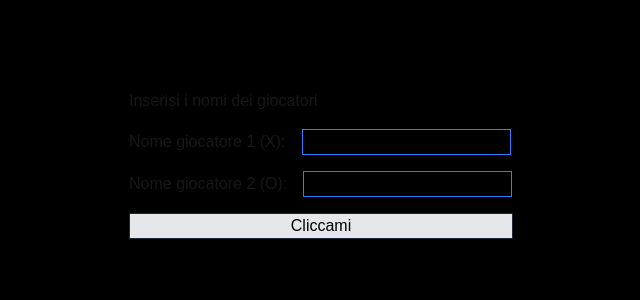
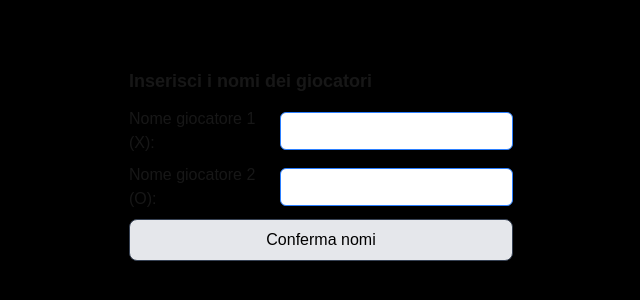
Before and after one commit to emanueleberti2008-lab/Tic-Tac-Toe, a Next.js app: page / in a window 1280 px wide. Shown: the part 236-536 px from the top of the page, without its empty margins (319-959 px from the left). Built offline with nearby package versions, Linux system fonts and the light colour scheme.

Commit message:
feat:style

```diff
--- a/app/components/board-size-picker.tsx
+++ b/app/components/board-size-picker.tsx
@@ -1,22 +1,35 @@
 import { boardSizes, BoardSize } from "../types/board-size";
 import { Button } from "./button";
+import { useState } from "react";
 
 type Props = {
   onSizeSelected: (data: { size: BoardSize }) => void;
 };
 
 export function BoardSizePicker(props: Props) {
+  const [submitted, setSubmitted] = useState(false);
+
   function handleSubmit(formData: FormData) {
     const size = Number(formData.get("size")) as BoardSize;
+    setSubmitted(true);
     props.onSizeSelected({ size });
   }
 
   return (
-    <form action={handleSubmit} className="flex flex-col items-center gap-4">
-      <h1>Scegli la grandezza della tavola da gioco</h1>
-      <p>
+    <form
+      action={handleSubmit}
+      className="flex flex-col items-center gap-2 p-4"
+    >
+      <h1 className="text-lg font-semibold">
+        Scegli la grandezza della tavola da gioco
+      </h1>
+      <p className="flex items-center gap-3">
         Grandezza della board:
-        <select className="border border-blue-500" name="size">
+        <select
+          className="border border-blue-500 rounded-md px-3 py-1.5 bg-white focus:outline-none text-black disabled:opacity-60"
+          name="size"
+          disabled={submitted}
+        >
           {boardSizes.map((size) => (
             <option key={size} value={size}>
               {size}x{size}
@@ -24,7 +37,7 @@ export function BoardSizePicker(props: Props) {
           ))}
         </select>
       </p>
-      <Button type="submit" label="Inizia partita" />
+      <Button type="submit" label="Inizia partita" disabled={submitted} />
     </form>
   );
 }
--- a/app/components/board.tsx
+++ b/app/components/board.tsx
@@ -2,13 +2,15 @@ import { Tile } from "./tile";
 import { TileValue } from "../types/tile-values";
 
 type Props = {
-  board: TileValue[][];
+  board: (TileValue | null)[][];
   currentPlayer: TileValue;
-  onPlay: (nextBoard: TileValue[][]) => void;
+  winner: TileValue | null;
+  onPlay: (nextBoard: (TileValue | null)[][]) => void;
 };
 
 export function Board(props: Props) {
   function handleClick(x: number, y: number) {
+    if (props.board[x][y] !== null) return;
     const nextBoard = props.board.map((row, rowIndex) =>
       row.map((value, colIndex) =>
         rowIndex === x && colIndex === y ? props.currentPlayer : value,
@@ -18,18 +20,19 @@ export function Board(props: Props) {
   }
 
   return (
-    <>
+    <div className="shadow-xl inline-block">
       {props.board.map((row, rowIndex) => (
-        <div key={rowIndex}>
+        <div key={rowIndex} className="flex">
           {row.map((value, colIndex) => (
             <Tile
               key={colIndex}
               value={value}
               onClick={() => handleClick(rowIndex, colIndex)}
+              disabled={props.winner !== null || value !== null}
             />
           ))}
         </div>
       ))}
-    </>
+    </div>
   );
 }
--- a/app/components/button.tsx
+++ b/app/components/button.tsx
@@ -6,7 +6,7 @@ export function Button(props: {
 }) {
   return (
     <button
-      className="border border-gray-800 bg-gray-200 text-black disabled:opacity-50"
+      className="px-4 py-2 rounded-lg border border-gray-700 bg-gray-200 text-black disabled:opacity-50 cursor-pointer hover:bg-gray-300 hover:scale-105 hover:shadow-md active:scale-95"
       type={props.type}
       onClick={props.onClick}
       disabled={props.disabled}
--- a/app/components/input.tsx
+++ b/app/components/input.tsx
@@ -1,9 +1,20 @@
-export function Input(props: { name: string; required?: boolean }) {
+export function Input(props: {
+  name: string;
+  required?: boolean;
+  value?: string;
+  onChange?: (value: string) => void;
+  disabled?: boolean;
+}) {
   return (
     <input
-      className="border border-blue-500"
+      className="border border-blue-500 rounded-md px-3 py-1.5 disabled:opacity-60 disabled:cursor-not-allowed bg-white text-black"
       name={props.name}
       required={props.required}
+      value={props.value}
+      onChange={
+        props.onChange ? (e) => props.onChange!(e.target.value) : undefined
+      }
+      disabled={props.disabled}
     />
   );
 }
--- a/app/components/players-name-from.tsx
+++ b/app/components/players-name-from.tsx
@@ -1,3 +1,4 @@
+import { useState } from "react";
 import { Input } from "./input";
 import { Button } from "./button";
 
@@ -5,36 +6,56 @@ type Props = {
   onDone: (players: { player1: string; player2: string }) => void;
 };
 
-type Pippo = {
-  a: string;
-  b: string;
-  c: number;
-};
+export function PlayersNameFrom(props: Props) {
+  const [player1, setPlayer1] = useState("");
+  const [player2, setPlayer2] = useState("");
+  const [error, setError] = useState<string | null>(null);
+  const [submitted, setSubmitted] = useState(false);
 
-export function PlayersNameFrom(props: Props) {
-  function handleSubmit(formData: FormData) {
-    const player1 = formData.get("player1");
-    const player2 = formData.get("player2");
+  function handleSubmit(e: React.FormEvent) {
+    e.preventDefault();
+    setError(null);
 
-    // type guard should never happen
-    if (player1 === null) throw new Error("[DEV] player1 is null");
-    if (player2 === null) throw new Error("[DEV] player2 is null");
-
-    props.onDone({ player1: player1 as string, player2: player2 as string });
+    try {
+      if (player1.trim().toLowerCase() === player2.trim().toLowerCase()) {
+        throw new Error("I nomi dei giocatori devono essere diversi!");
+      }
+      setSubmitted(true);
+      props.onDone({ player1, player2 });
+    } catch (err) {
+      if (err instanceof Error) {
+        setError(err.message);
+      }
+    }
   }
 
   return (
-    <form action={handleSubmit} className="flex flex-col gap-4 w-96">
-      <h1>Inserisi i nomi dei giocatori</h1>
+    <form onSubmit={handleSubmit} className="flex flex-col gap-2 w-96">
+      <h1 className="text-lg font-semibold mb-1">
+        Inserisci i nomi dei giocatori
+      </h1>
       <p className="flex items-center gap-4">
         Nome giocatore 1 (X):
-        <Input name="player1" required />
+        <Input
+          name="player1"
+          value={player1}
+          onChange={setPlayer1}
+          required
+          disabled={submitted}
+        />
       </p>
       <p className="flex items-center gap-4">
         Nome giocatore 2 (O):
-        <Input name="player2" required />
+        <Input
+          name="player2"
+          value={player2}
+          onChange={setPlayer2}
+          required
+          disabled={submitted}
+        />
       </p>
-      <Button type="submit" label="Cliccami" />
+      {error && <p className="text-red-500 text-sm">{error}</p>}
+      <Button type="submit" label="Conferma nomi" disabled={submitted} />
     </form>
   );
 }
--- a/app/components/random-first-player.tsx
+++ b/app/components/random-first-player.tsx
@@ -10,6 +10,7 @@ type Props = {
 
 export function RandomFirstPlayer(props: Props) {
   const [firstPlayer, setFirstPlayer] = useState<TileValue | null>(null);
+  const [confirmed, setConfirmed] = useState(false);
 
   function handleClick() {
     if (firstPlayer !== null) return;
@@ -17,9 +18,15 @@ export function RandomFirstPlayer(props: Props) {
     setFirstPlayer(choice);
   }
 
+  function handleConfirm() {
+    if (!firstPlayer) return;
+    setConfirmed(true);
+    props.onPick(firstPlayer);
+  }
+
   return (
-    <div className="flex flex-col items-center gap-4">
-      <h1>Scelta casuale di chi inizia</h1>
+    <div className="flex flex-col items-center gap-2 p-4">
+      <h1 className="text-lg font-semibold">Scelta casuale di chi inizia</h1>
       <p>
         {props.player1} (X) oppure {props.player2} (O)
       </p>
@@ -27,6 +34,7 @@ export function RandomFirstPlayer(props: Props) {
         type="button"
         label="Chi inizia? (casuale)"
         onClick={handleClick}
+        disabled={firstPlayer !== null}
       />
       {firstPlayer && (
         <>
@@ -37,7 +45,8 @@ export function RandomFirstPlayer(props: Props) {
           <Button
             type="button"
             label="Continua"
-            onClick={() => props.onPick(firstPlayer)}
+            onClick={handleConfirm}
+            disabled={confirmed}
           />
         </>
       )}
--- a/app/components/tile.tsx
+++ b/app/components/tile.tsx
@@ -3,12 +3,17 @@ import { TileValue } from "../types/tile-values";
 type Props = {
   value: TileValue | null;
   onClick: () => void;
+  disabled?: boolean;
 };
 
 export function Tile(props: Props) {
   return (
-    <button disabled={props.value !== null} onClick={props.onClick}>
-      {props.value}
+    <button
+      className="border-2 border-blue-500 bg-white w-12 h-12 text-black text-lg disabled:opacity-100 disabled:text-black flex items-center justify-center"
+      disabled={props.value !== null || props.disabled}
+      onClick={props.onClick}
+    >
+      {props.value ?? ""}
     </button>
   );
 }
```
